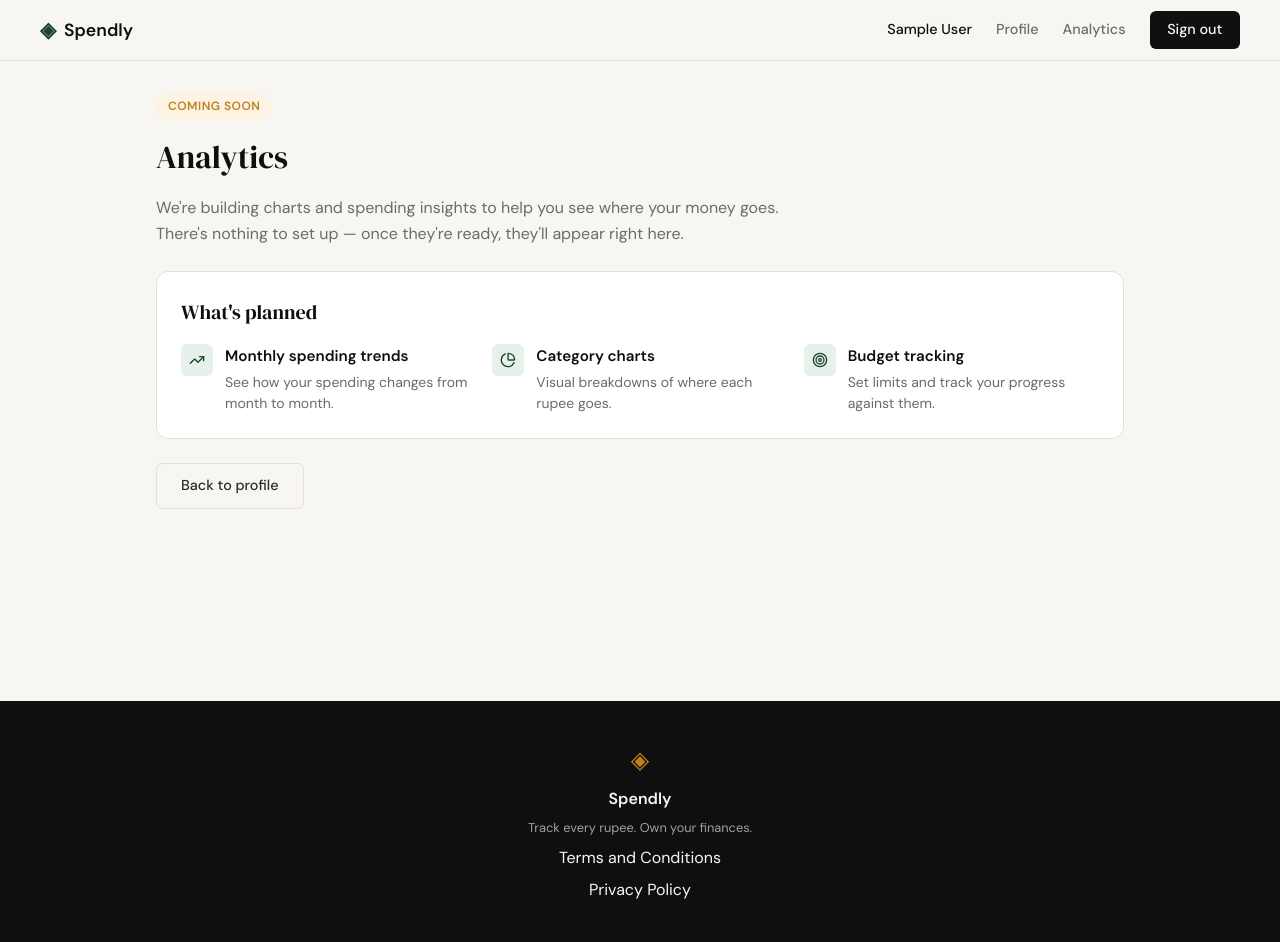
After one commit to AKHIL2808/spending-app, a Flask app: page /analytics in a window 1280 px wide. The commit adds this page. Run offline with Flask 3, Linux system fonts and the light colour scheme; the visitor is signed in with stand-in values (Sample User, id 1); data comes from the database, SQL or seed files in the repository.

Commit message:
feat: add coming soon analytics page with nav link (#7)
Co-authored-by: Claude Sonnet 5.5 <noreply@anthropic.com>

```diff
--- a/app.py
+++ b/app.py
@@ -302,6 +302,19 @@ def profile():
     return render_template("profile.html", **context)
 
 
+@app.route("/analytics")
+def analytics():
+    user_id = session.get("user_id")
+    if not user_id:
+        return redirect(url_for("login"))
+
+    if get_user_by_id(user_id) is None:
+        session.clear()
+        return redirect(url_for("login"))
+
+    return render_template("analytics.html")
+
+
 # ------------------------------------------------------------------ #
 # Placeholder routes — students will implement these                  #
 # ------------------------------------------------------------------ #
--- /dev/null
+++ b/static/css/analytics.css
@@ -0,0 +1,110 @@
+/* Analytics (coming soon) — variables only, no hex colours. */
+
+.analytics-page {
+    max-width: 1000px;
+    margin: 0 auto;
+    padding: 2rem 1rem 4rem;
+    display: flex;
+    flex-direction: column;
+    gap: 1.5rem;
+}
+
+.analytics-header {
+    display: flex;
+    flex-direction: column;
+    align-items: flex-start;
+    gap: 0.75rem;
+}
+
+.analytics-badge {
+    padding: 0.25rem 0.75rem;
+    border-radius: 999px;
+    background: var(--accent-2-light);
+    color: var(--accent-2);
+    font-size: 0.75rem;
+    font-weight: 600;
+    letter-spacing: 0.04em;
+    text-transform: uppercase;
+}
+
+.analytics-title {
+    font-family: var(--font-display);
+    font-size: 2rem;
+    font-weight: 400;
+    color: var(--ink);
+}
+
+.analytics-lead {
+    max-width: 60ch;
+    color: var(--ink-muted);
+    line-height: 1.6;
+}
+
+.analytics-card {
+    background: var(--paper-card);
+    border: 1px solid var(--border);
+    border-radius: var(--radius-md);
+    padding: 1.5rem;
+}
+
+.analytics-card-title {
+    font-family: var(--font-display);
+    font-size: 1.25rem;
+    font-weight: 400;
+    margin-bottom: 1rem;
+}
+
+.analytics-features {
+    list-style: none;
+    margin: 0;
+    padding: 0;
+    display: grid;
+    grid-template-columns: repeat(auto-fit, minmax(220px, 1fr));
+    gap: 1rem;
+}
+
+.analytics-feature {
+    display: flex;
+    align-items: flex-start;
+    gap: 0.75rem;
+}
+
+.analytics-feature-icon {
+    flex-shrink: 0;
+    width: 32px;
+    height: 32px;
+    display: flex;
+    align-items: center;
+    justify-content: center;
+    border-radius: var(--radius-sm);
+    background: var(--accent-light);
+    color: var(--accent);
+}
+
+.analytics-feature-icon svg {
+    width: 16px;
+    height: 16px;
+}
+
+.analytics-feature-text {
+    min-width: 0;
+    overflow-wrap: anywhere;
+}
+
+.analytics-feature-name {
+    font-family: var(--font-body);
+    font-size: 0.95rem;
+    font-weight: 600;
+    color: var(--ink);
+}
+
+.analytics-feature-desc {
+    margin-top: 0.25rem;
+    font-size: 0.875rem;
+    color: var(--ink-muted);
+    line-height: 1.5;
+}
+
+.analytics-back {
+    align-self: flex-start;
+}
--- /dev/null
+++ b/templates/analytics.html
@@ -0,0 +1,51 @@
+{% extends "base.html" %}
+
+{% block title %}Analytics — Spendly{% endblock %}
+
+{% block head %}
+<link rel="stylesheet" href="{{ url_for('static', filename='css/analytics.css') }}">
+{% endblock %}
+
+{% block content %}
+<div class="analytics-page">
+
+    <header class="analytics-header">
+        <span class="analytics-badge">Coming soon</span>
+        <h1 class="analytics-title">Analytics</h1>
+        <p class="analytics-lead">
+            We're building charts and spending insights to help you see where your money goes.
+            There's nothing to set up — once they're ready, they'll appear right here.
+        </p>
+    </header>
+
+    <section class="analytics-card">
+        <h2 class="analytics-card-title">What's planned</h2>
+        <ul class="analytics-features">
+            <li class="analytics-feature">
+                <span class="analytics-feature-icon"><i data-lucide="trending-up"></i></span>
+                <div class="analytics-feature-text">
+                    <h3 class="analytics-feature-name">Monthly spending trends</h3>
+                    <p class="analytics-feature-desc">See how your spending changes from month to month.</p>
+                </div>
+            </li>
+            <li class="analytics-feature">
+                <span class="analytics-feature-icon"><i data-lucide="pie-chart"></i></span>
+                <div class="analytics-feature-text">
+                    <h3 class="analytics-feature-name">Category charts</h3>
+                    <p class="analytics-feature-desc">Visual breakdowns of where each rupee goes.</p>
+                </div>
+            </li>
+            <li class="analytics-feature">
+                <span class="analytics-feature-icon"><i data-lucide="target"></i></span>
+                <div class="analytics-feature-text">
+                    <h3 class="analytics-feature-name">Budget tracking</h3>
+                    <p class="analytics-feature-desc">Set limits and track your progress against them.</p>
+                </div>
+            </li>
+        </ul>
+    </section>
+
+    <a class="btn-ghost analytics-back" href="{{ url_for('profile') }}">Back to profile</a>
+
+</div>
+{% endblock %}
--- a/templates/base.html
+++ b/templates/base.html
@@ -22,6 +22,7 @@
                 {% if session.get('user_id') %}
                 <span class="nav-user">{{ session.get('user_name', '') }}</span>
                 <a href="{{ url_for('profile') }}">Profile</a>
+                <a href="{{ url_for('analytics') }}">Analytics</a>
                 <a href="{{ url_for('logout') }}" class="nav-cta">Sign out</a>
                 {% else %}
                 <a href="{{ url_for('login') }}">Sign in</a>
```
Also changed, not shown: CLAUDE.md (+1 -0 lines), tests/test_analytics.py (added, +208 -0 lines), .claude/specs/07-coming-soon-analytics-page.md (added).
